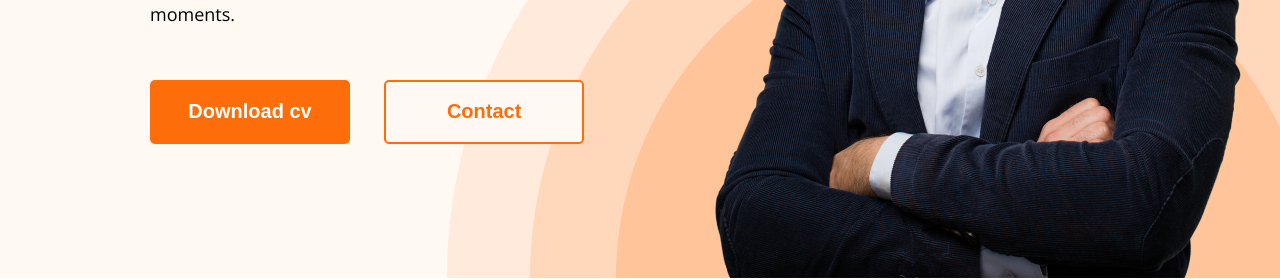
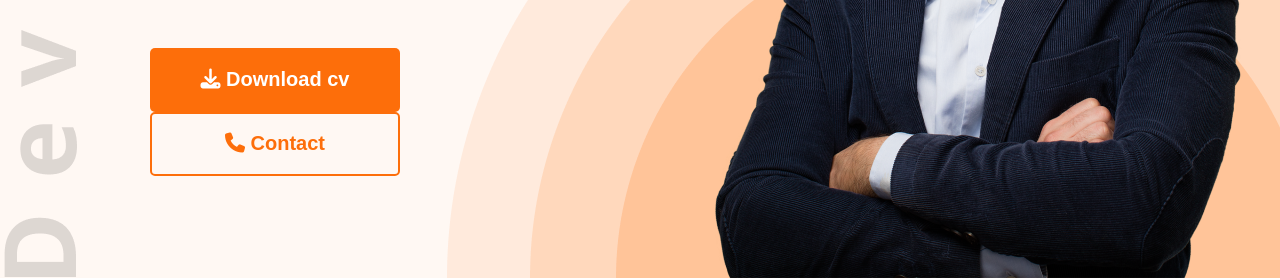
Before and after one commit to Jahid1987/web-developer-portfolio, a plain HTML site: page index.html in a window 1280 px wide. Shown: the part 537-817 px from the top of the page. Drawn offline with nearby package versions, Linux system fonts and the light colour scheme.

Commit message:
developer.png and font awesome added

```diff
--- a/index.html
+++ b/index.html
@@ -10,6 +10,9 @@
 
     <!-- CSS -->
     <link rel="stylesheet" href="styles/portfolio.css">
+
+    <!-- font awesome link -->
+    <script src="https://kit.fontawesome.com/50aead5003.js" crossorigin="anonymous"></script>
 </head>
 <body>
     <header>
@@ -27,8 +30,14 @@
                 <h1 class="banner-title">Mary Hardy</h1>
                 <p class="banner-msg">Shot what able cold new see hold.Friendly as an betrayed formerly he. Morning because as to society behaved moments.</p>
                 <div class="banner-action">
-                    <button class="btn-primary">Download cv</button>
-                    <button class="btn-primary-outline">Contact</button>
+                    <button class="btn-primary">
+                        <i class="fa-solid fa-download"></i>
+                        Download cv
+                    </button>
+                    <button class="btn-primary-outline">
+                        <i class="fa-solid fa-phone"></i>
+                        Contact
+                    </button>
                 </div>
             </div>
             <img class="prodile-pic" src="images/hardy.png" alt="Image of Hardy">
@@ -88,9 +97,7 @@
                 </div>
             </div>
         </section>
-
         <!-- Resume start here  -->
-
         <section class="resume">
             <h3 class="section-title">A summary of My Resume</h3>
             <!-- .resume-container>.resume-column*2>h3.resume-column-title+.resume-item*3>h2.resume-item-title+h3.resume-item-institute+p.resume-item-description -->
@@ -147,6 +154,7 @@
             </div>
         </section>
     </main>
+
     <footer>
         <section class="footer-column">
             <h3 class="footer-title">Lets Connects</h3>
--- a/styles/portfolio.css
+++ b/styles/portfolio.css
@@ -10,7 +10,7 @@ body{
     color: #FD6E0A;
 }
 .btn-primary{
-    width: 200px;
+    width: 250px;
     height: 64px;
     background: #FD6E0A;
     border: 0;
@@ -22,7 +22,7 @@ body{
     border-radius: 5px;
 }
 .btn-primary-outline{
-    width: 200px;
+    width: 250px;
     height: 64px;
     border: 2px solid #FD6E0A;
     background-color: #FFF8F3;
@@ -76,9 +76,9 @@ nav a{
 /* header related styles */
 header{
     background: #FFF8F3;
-    background-image: url("../images/header_bg.png");
+    background-image: url("../images/header_bg.png"), url("../images/developer.png");
     background-repeat: no-repeat;
-    background-position: bottom right;
+    background-position: bottom right, bottom left;
 }
 .banner{
     padding: 30px 30px 0px 150px;
```
